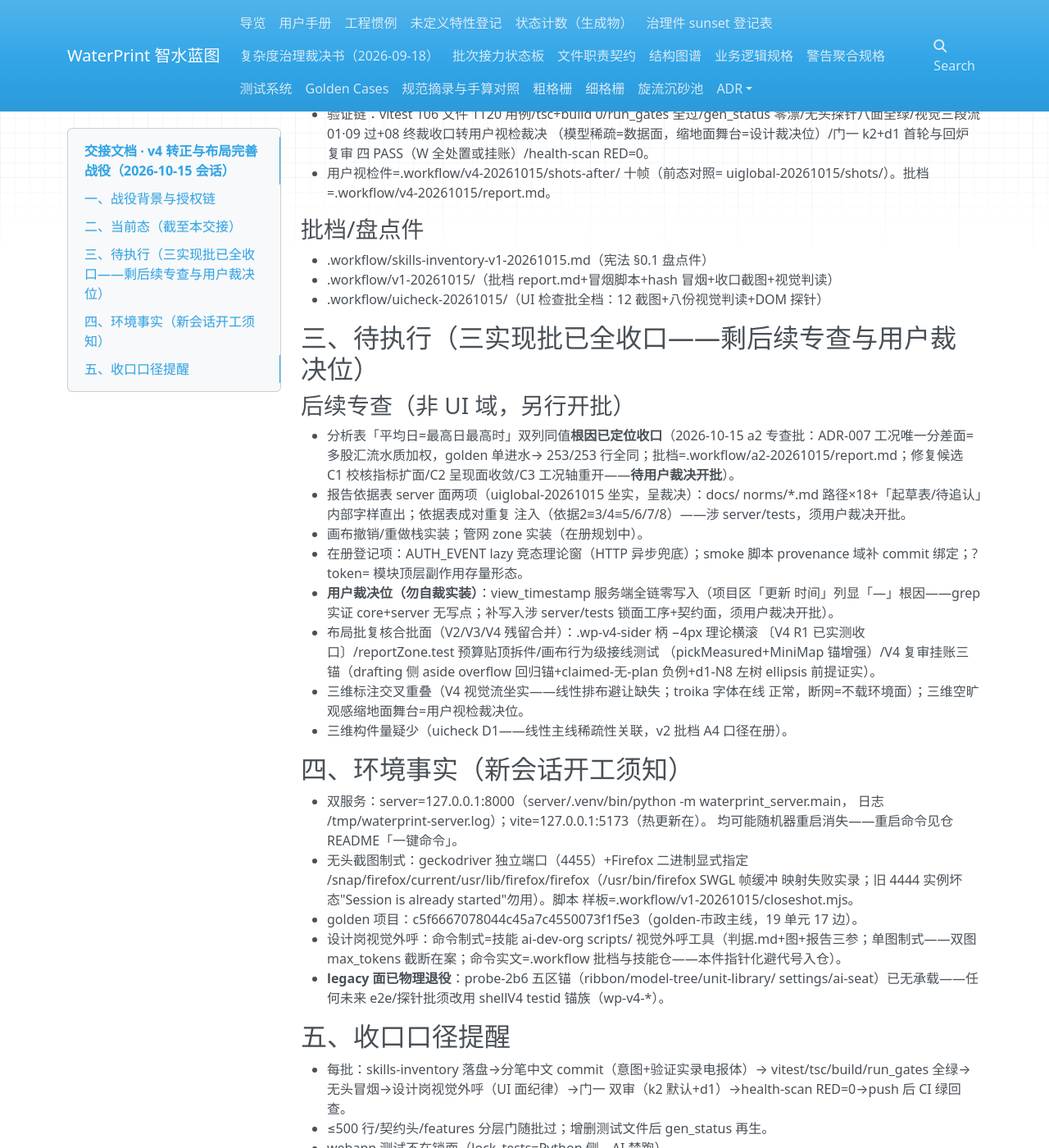
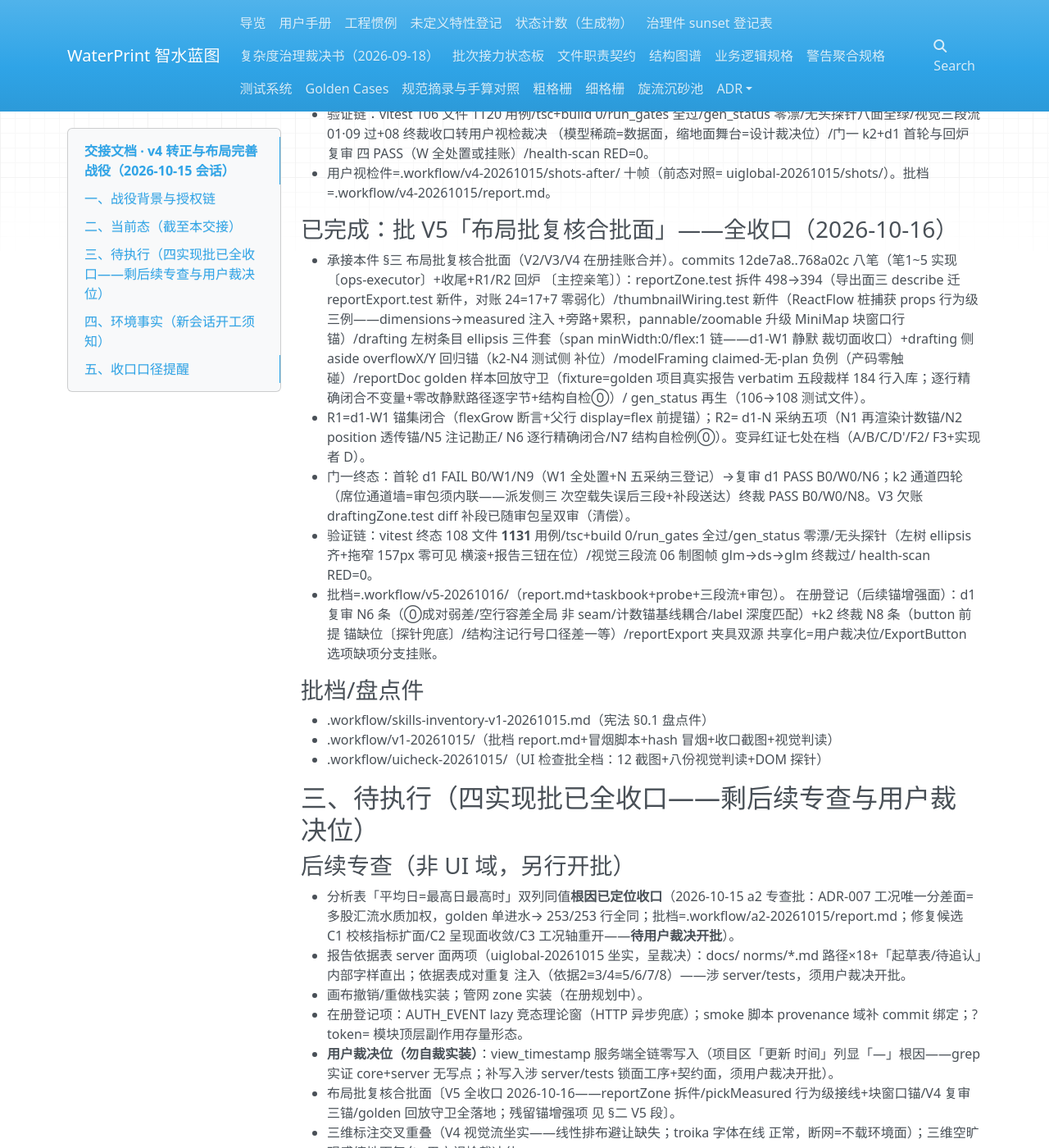
Before and after one commit to yyx20040712/waterprint, an MkDocs documentation site: the page built from docs/handoff/v4campaign-2026-10-15.md, in a window 1280 px wide and 1400 px high, scrolled down 1864 px. Shown: the whole window at 82% size. Built offline with MkDocs 1.6.1, drawn with Linux system fonts in a browser that asks for light colours; nearby versions of some CDN libraries; some of the changed text lies outside the part shown.

Commit message:
v5 收尾 战役交接件更新至五批全收口态：补「批 V5 布局批复核合批面全收口」段（八笔+回炉两轮+门一终态 k2 PASS B0/W0/N8+d1 PASS B0/W0/N6+验证链 108 文件 1131 用例+批档指针+在册登记面），待执行段布局复核合批面收口改指 V5 段、环境异样登记 site/ 未跟踪目录（呈用户知悉）、署名换 v5 会话主控。

```diff
--- a/docs/handoff/v4campaign-2026-10-15.md
+++ b/docs/handoff/v4campaign-2026-10-15.md
@@ -83,13 +83,45 @@
 - 用户视检件=.workflow/v4-20261015/shots-after/ 十帧（前态对照=
   uiglobal-20261015/shots/）。批档=.workflow/v4-20261015/report.md。
 
+### 已完成：批 V5「布局批复核合批面」——全收口（2026-10-16）
+
+- 承接本件 §三 布局批复核合批面（V2/V3/V4 在册挂账合并）。commits
+  12de7a8..768a02c 八笔（笔1~5 实现〔ops-executor〕+收尾+R1/R2 回炉
+  〔主控亲笔〕）：reportZone.test 拆件 498→394（导出面三 describe 迁
+  reportExport.test 新件，对账 24=17+7 零弱化）/thumbnailWiring.test
+  新件（ReactFlow 桩捕获 props 行为级三例——dimensions→measured 注入
+  +旁路+累积，pannable/zoomable 升级 MiniMap 块窗口行锚）/drafting
+  左树条目 ellipsis 三件套（span minWidth:0/flex:1 链——d1-W1 静默
+  裁切面收口）+drafting 侧 aside overflowX/Y 回归锚（k2-N4 测试侧
+  补位）/modelFraming claimed-无-plan 负例（产码零触碰）/reportDoc
+  golden 样本回放守卫（fixture=golden 项目真实报告 verbatim 五段裁样
+  184 行入库；逐行精确闭合不变量+零改静默路径逐字节+结构自检⓪）/
+  gen_status 再生（106→108 测试文件）。
+- R1=d1-W1 锚集闭合（flexGrow 断言+父行 display=flex 前提锚）；R2=
+  d1-N 采纳五项（N1 再渲染计数锚/N2 position 透传锚/N5 注记勘正/
+  N6 逐行精确闭合/N7 结构自检例⓪）。变异红证七处在档（A/B/C/D'/F2/
+  F3+实现者 D）。
+- 门一终态：首轮 d1 FAIL B0/W1/N9（W1 全处置+N 五采纳三登记）→复审
+  d1 PASS B0/W0/N6；k2 通道四轮（席位通道墙=审包须内联——派发侧三
+  次空载失误后三段+补段送达）终裁 PASS B0/W0/N8。V3 欠账
+  draftingZone.test diff 补段已随审包呈双审（清偿）。
+- 验证链：vitest 终态 108 文件 **1131** 用例/tsc+build 0/run_gates
+  全过/gen_status 零漂/无头探针（左树 ellipsis 齐+拖窄 157px 零可见
+  横滚+报告三钮在位）/视觉三段流 06 制图帧 glm→ds→glm 终裁过/
+  health-scan RED=0。
+- 批档=.workflow/v5-20261016/（report.md+taskbook+probe+三段流+审包）。
+  在册登记（后续锚增强面）：d1 复审 N6 条（⓪成对弱差/空行容差全局
+  非 seam/计数锚基线耦合/label 深度匹配）+k2 终裁 N8 条（button 前提
+  锚缺位〔探针兜底〕/结构注记行号口径差一等）/reportExport 夹具双源
+  共享化=用户裁决位/ExportButton 选项缺项分支挂账。
+
 ### 批档/盘点件
 
 - .workflow/skills-inventory-v1-20261015.md（宪法 §0.1 盘点件）
 - .workflow/v1-20261015/（批档 report.md+冒烟脚本+hash 冒烟+收口截图+视觉判读）
 - .workflow/uicheck-20261015/（UI 检查批全档：12 截图+八份视觉判读+DOM 探针）
 
-## 三、待执行（三实现批已全收口——剩后续专查与用户裁决位）
+## 三、待执行（四实现批已全收口——剩后续专查与用户裁决位）
 
 ### 后续专查（非 UI 域，另行开批）
 
@@ -106,10 +138,9 @@
 - **用户裁决位（勿自裁实装）**：view_timestamp 服务端全链零写入（项目区「更新
   时间」列显「—」根因——grep 实证 core+server 无写点；补写入涉 server/tests
   锁面工序+契约面，须用户裁决开批）。
-- 布局批复核合批面（V2/V3/V4 残留合并）：.wp-v4-sider 柄 −4px 理论横滚
-  〔V4 R1 已实测收口〕/reportZone.test 预算贴顶拆件/画布行为级接线测试
-  （pickMeasured+MiniMap 锚增强）/V4 复审挂账三锚（drafting 侧 aside
-  overflow 回归锚+claimed-无-plan 负例+d1-N8 左树 ellipsis 前提证实）。
+- 布局批复核合批面〔V5 全收口 2026-10-16——reportZone 拆件/pickMeasured
+  行为级接线+块窗口锚/V4 复审三锚/golden 回放守卫全落地；残留锚增强项
+  见 §二 V5 段〕。
 - 三维标注交叉重叠（V4 视觉流坐实——线性排布避让缺失；troika 字体在线
   正常，断网=不载环境面）；三维空旷观感缩地面舞台=用户视检裁决位。
 - 三维构件量疑少（uicheck D1——线性主线稀疏性关联，v2 批档 A4 口径在册）。
@@ -138,5 +169,10 @@
 - ≤500 行/契约头/features 分层门随批过；增删测试文件后 gen_status 再生。
 - webapp 测试不在锁面（lock_tests=Python 侧，AI 禁跑）。
 
-台账署名：v3-20261015 会话主控（更新时点=V1/V2/V3 三批全收口，CI 38736538173 success；
-战役待执行面=§三 后续专查+用户裁决位）。
+- 环境异样（V5 批登记）：仓内未跟踪 site/ 目录=静态文档站构建产物
+  （bootstrap 制式「WaterPrint 智水蓝图」文档站）——来历待用户知悉
+  处置，各批未动未提交。
+
+台账署名：v5-20261016 会话主控（更新时点=V1~V5 五批全收口；V5=布局
+复核合批面 12de7a8..768a02c 八笔+交接件本笔；战役待执行面=§三 后续
+专查+用户裁决位）。
```
